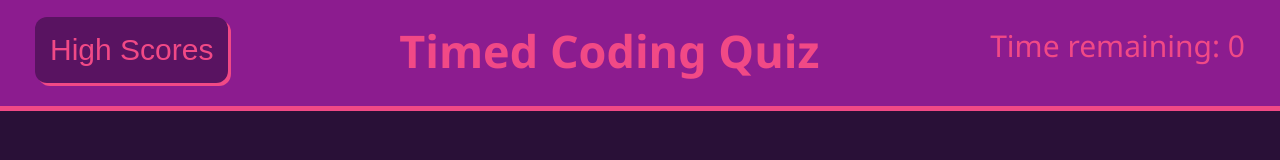
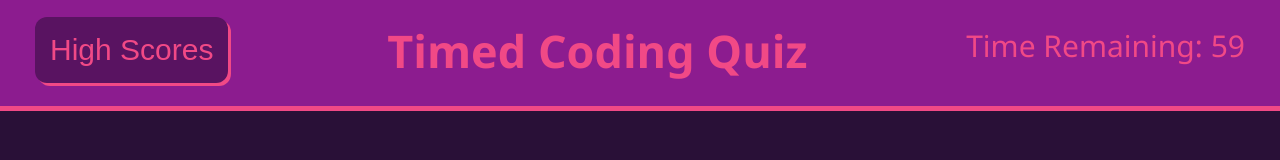
Before and after one commit to mattparker124/timed-coding-quiz, a plain HTML site: page index.html in a window 1280 px wide. Both pictures are taken after a click on the button "Click Here To Begin". Drawn offline with Linux system fonts and the light colour scheme.

Commit message:
add timer functionality

```diff
--- a/assets/js/script.js
+++ b/assets/js/script.js
@@ -1,4 +1,5 @@
 let pageContentEl = document.querySelector("#page-content");
+let timer = document.querySelector("#timer");
 let currentTime = 0;
 let scores = [];
 
@@ -13,9 +14,26 @@ let buttonHandler = function(event) {
     }
 }
 
+let timerManager = function() {
+    setInterval(function() {
+        if (currentTime < 1) {
+            timer.innerHTML = "Time Remaining: 00";
+            clearInterval();
+        } else if (currentTime < 10) {
+            timer.innerHTML = "Time Remaining: 0" + currentTime--;
+        } else {
+            timer.innerHTML = "Time Remaining: " + currentTime--;
+        }
+    }, 1000)
+}
+
 // start the quiz
 let beginQuiz = function() {
     clearScreen();
+
+    // set and start the timer
+    currentTime = 60;
+    timerManager();
 }
 
 // prompt us so we can save our score
--- a/index.html
+++ b/index.html
@@ -11,7 +11,7 @@
         <header>
             <button class="btn high-btn" id="high-score-button">High Scores</button>
             <h1 class="page-title">Timed Coding Quiz</h1>
-            <p>Time remaining: 0</p>
+            <p id="timer">Time Remaining: XX</p>
         </header>
 
         <main class="page-content" id="page-content">
```
